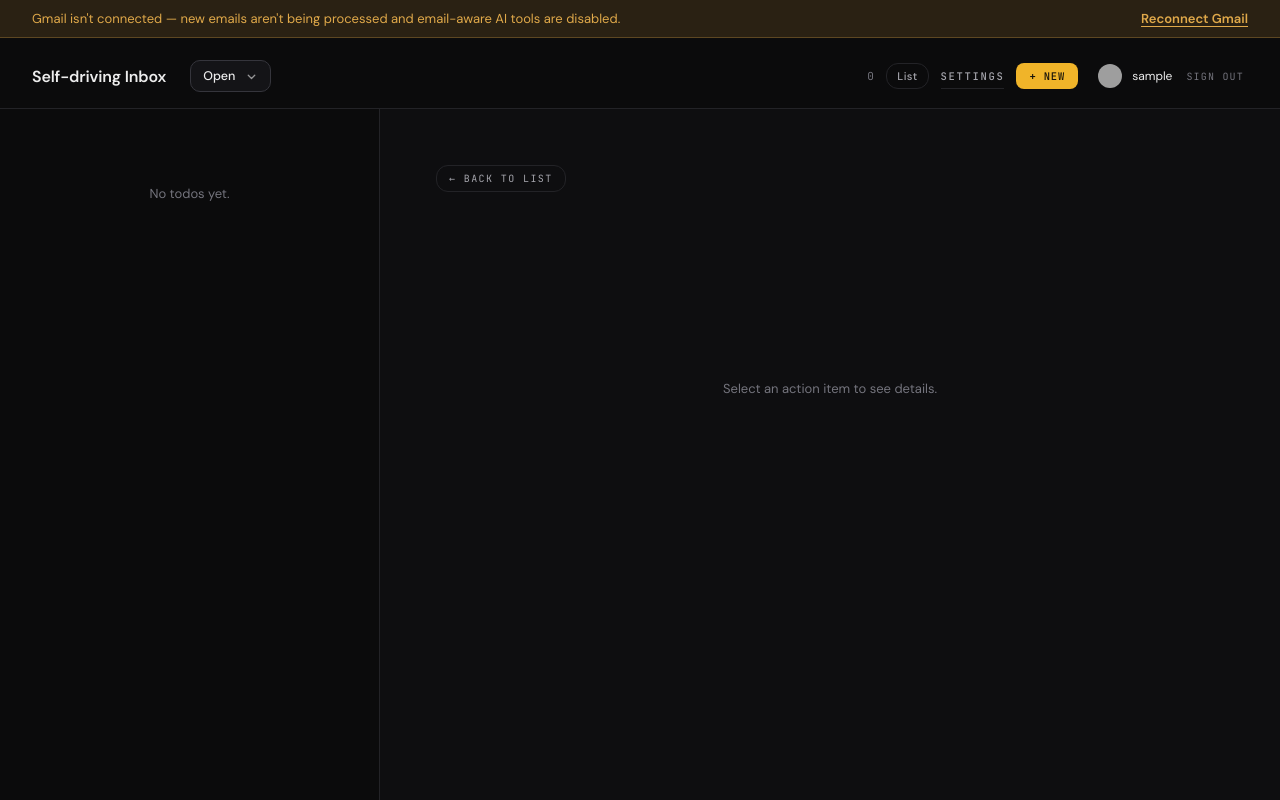
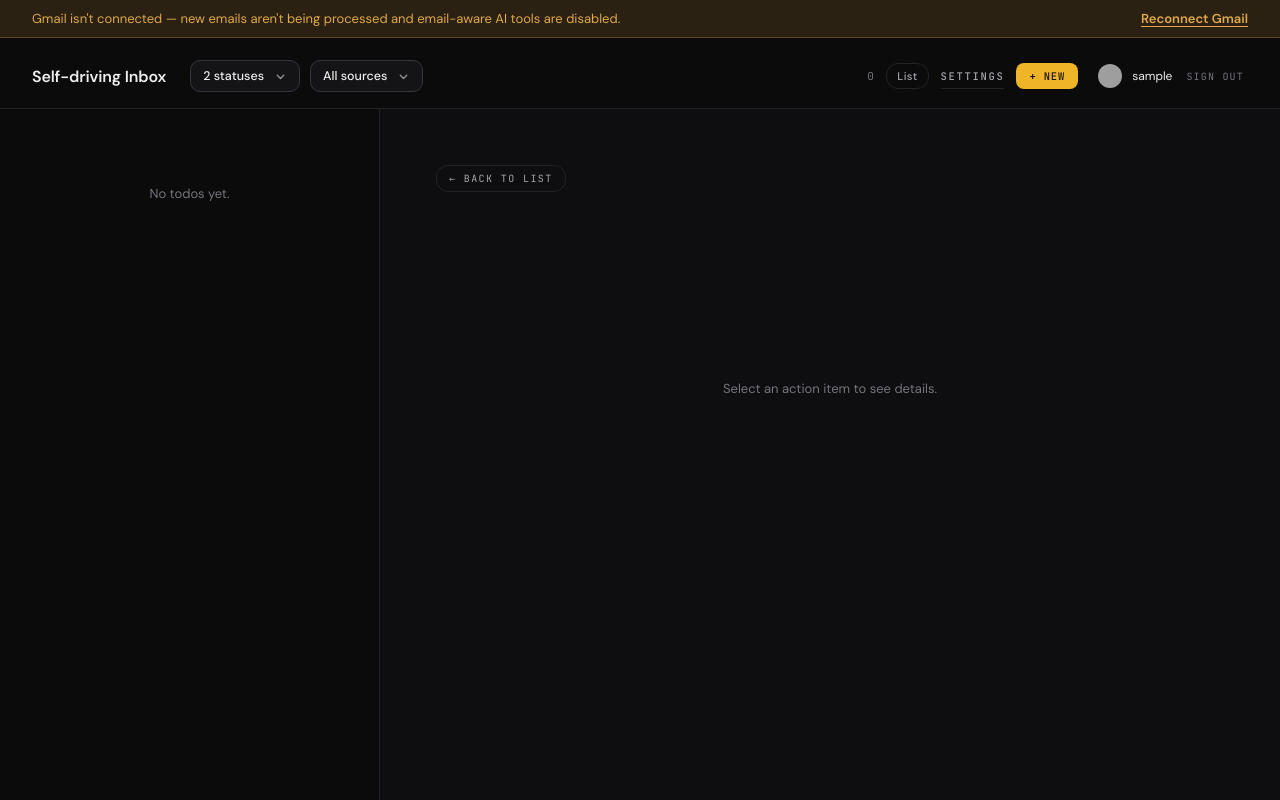
Before and after one commit to ritwikkanodia/action_inbox_ai, a Flask app: page / in a window 1280 px wide. Run offline with Flask 3, Linux system fonts and the light colour scheme; the visitor is signed in with stand-in values (Sample User, id 1); data comes from the database, SQL or seed files in the repository; data that the repository does not hold is empty; grey boxes are pictures that could not be loaded.

Commit message:
feat: persist filters, add Ongoing status and a source filter
Three follow-ups on the status filter.

Filters now survive a refresh. Each dropdown remembers its selection in
localStorage, keyed per filter. Reads and writes are both wrapped —
private-mode browsers throw on localStorage, and failing to remember a
filter must never take the list down with it. Remembered values whose
option no longer exists are dropped, but a deliberately empty selection
is kept: that is a choice, not missing data.

'ongoing' becomes its own option. It is a real status users can set
(STATUS_OPTIONS, and the status CHECK constraint in db.py), but it was
falling into the leftover 'open' bucket, so in-progress work could not be
told apart from untouched work. Status is now read as one bucket per row
rather than a set of overlapping predicates, with rejection taking
precedence: a dismissed suggestion lives under Rejected only, so the
default view stays clear of things you already said no to. Open and
Ongoing are both on by default, which is what the old Open tab showed.

Adds a matching source filter (Gmail / Fathom / Browser / System / User)
over a new data-source on each row, set in both the template and
buildRow. A row must match both dimensions.

Both dropdowns are the same control, so the wiring — label, open/close,
persistence, outside-click and Escape — moves into setupMultiFilter()
rather than being written twice.

Co-Authored-By: Claude Opus 5 <noreply@anthropic.com>

```diff
--- a/static/js/app.js
+++ b/static/js/app.js
@@ -46,40 +46,106 @@ function isPending(t) {
 
 // ---------------- Sidebar state ----------------
 const todoList = document.getElementById('todo-list');
-const statusFilter    = document.getElementById('statusFilter');
-const statusFilterBtn = document.getElementById('statusFilterBtn');
-const statusFilterLbl = document.getElementById('statusFilterLabel');
-const noMatchesEl     = document.getElementById('noMatches');
+const noMatchesEl = document.getElementById('noMatches');
 const countEl     = document.getElementById('todoCount');
 const appEl = document.getElementById('app');
 const detailEmpty   = document.getElementById('detail-empty');
 const detailContent = document.getElementById('detail-content');
 
-const STATUS_LABELS = { open: 'Open', closed: 'Closed', rejected: 'Rejected' };
-const statusBoxes = Array.from(statusFilter.querySelectorAll('input[type="checkbox"]'));
-const selectedStatuses = new Set(statusBoxes.filter(b => b.checked).map(b => b.value));
 let selectedId = null;
 const contextCache = {};
 const threadCache  = {};
 
-// A row shows if it falls in ANY selected status, which is what the three
-// tabs each did on their own. 'open' is the leftover bucket: neither closed
-// nor rejected. A row can be both closed and rejected, so these overlap.
-function matchesStatusFilter(r) {
-  if (selectedStatuses.has('closed')   && r.classList.contains('closed'))        return true;
-  if (selectedStatuses.has('rejected') && r.classList.contains('rejected-todo')) return true;
-  return selectedStatuses.has('open')
-    && !r.classList.contains('closed')
-    && !r.classList.contains('rejected-todo');
+const STATUS_LABELS = { open: 'Open', ongoing: 'Ongoing', closed: 'Closed', rejected: 'Rejected' };
+const SOURCE_LABELS = {
+  gmail: 'Gmail', fathom: 'Fathom', browser_history: 'Browser',
+  system: 'System', user: 'User',
+};
+const FILTER_STORE_PREFIX = 'inbox.filter.';
+
+// Private-mode browsers throw on both of these, so a failure to remember the
+// filter must never take the list down with it.
+function readStoredFilter(key) {
+  try {
+    const raw = localStorage.getItem(FILTER_STORE_PREFIX + key);
+    const parsed = raw ? JSON.parse(raw) : null;
+    return Array.isArray(parsed) ? parsed : null;
+  } catch { return null; }
+}
+function writeStoredFilter(key, values) {
+  try {
+    localStorage.setItem(FILTER_STORE_PREFIX + key, JSON.stringify([...values]));
+  } catch { /* not worth surfacing */ }
 }
 
-// pruneSelection only when the filter itself moved — a todo you close while
+// Wires up one checkbox dropdown and returns the live Set of chosen values.
+function setupMultiFilter({ id, storageKey, labels, plural, onChange }) {
+  const root  = document.getElementById(id);
+  const btn   = root.querySelector('.filter-btn');
+  const label = root.querySelector('.filter-label');
+  const boxes = Array.from(root.querySelectorAll('input[type="checkbox"]'));
+
+  // Drop remembered values whose option no longer exists, but keep a
+  // deliberately empty selection — that is a choice, not missing data.
+  const known  = new Set(boxes.map(b => b.value));
+  const stored = readStoredFilter(storageKey);
+  const initial = stored ? stored.filter(v => known.has(v))
+                         : boxes.filter(b => b.checked).map(b => b.value);
+  const selected = new Set(initial);
+  boxes.forEach(b => { b.checked = selected.has(b.value); });
+
+  function updateLabel() {
+    const picked = [...selected];
+    label.textContent =
+      picked.length === 0 ? `No ${plural}`
+      : picked.length === 1 ? labels[picked[0]]
+      : picked.length === boxes.length ? `All ${plural}`
+      : `${picked.length} ${plural}`;
+  }
+  function setOpen(open) {
+    root.classList.toggle('open', open);
+    btn.setAttribute('aria-expanded', open ? 'true' : 'false');
+  }
+
+  boxes.forEach(box => box.addEventListener('change', () => {
+    if (box.checked) selected.add(box.value);
+    else selected.delete(box.value);
+    writeStoredFilter(storageKey, selected);
+    updateLabel();
+    onChange();
+  }));
+  btn.addEventListener('click', (e) => {
+    e.stopPropagation();
+    setOpen(!root.classList.contains('open'));
+  });
+  document.addEventListener('click', (e) => { if (!root.contains(e.target)) setOpen(false); });
+  document.addEventListener('keydown', (e) => { if (e.key === 'Escape') setOpen(false); });
+
+  updateLabel();
+  return selected;
+}
+
+// Rejection is exclusive: a dismissed suggestion lives under Rejected only, so
+// the default view stays clear of things you already said no to.
+function statusBucket(r) {
+  if (r.classList.contains('rejected-todo')) return 'rejected';
+  if (r.classList.contains('closed'))  return 'closed';
+  if (r.classList.contains('ongoing')) return 'ongoing';
+  return 'open';
+}
+
+function matchesFilters(r) {
+  return selectedStatuses.has(statusBucket(r))
+      && selectedSources.has(r.dataset.source || 'user');
+}
+
+// pruneSelection only when a filter itself moved — a todo you close while
 // reading it should leave the list without yanking the detail pane away.
 function applyFilter({ pruneSelection = false } = {}) {
   const rows = Array.from(document.querySelectorAll('#todo-list .todo-row'));
   let shown = 0;
   rows.forEach(r => {
-    const show = matchesStatusFilter(r);
+    const show = matchesFilters(r);
     r.classList.toggle('filtered-out', !show);
     if (show) shown++;
   });
@@ -92,39 +158,15 @@ function applyFilter({ pruneSelection = false } = {}) {
   }
 }
 
-function updateStatusLabel() {
-  const picked = [...selectedStatuses];
-  statusFilterLbl.textContent =
-    picked.length === 0 ? 'No statuses'
-    : picked.length === 1 ? STATUS_LABELS[picked[0]]
-    : picked.length === statusBoxes.length ? 'All statuses'
-    : `${picked.length} statuses`;
-}
-
-function setStatusFilterOpen(open) {
-  statusFilter.classList.toggle('open', open);
-  statusFilterBtn.setAttribute('aria-expanded', open ? 'true' : 'false');
-}
-
-statusBoxes.forEach(box => box.addEventListener('change', () => {
-  if (box.checked) selectedStatuses.add(box.value);
-  else selectedStatuses.delete(box.value);
-  updateStatusLabel();
-  applyFilter({ pruneSelection: true });
-}));
-
-statusFilterBtn.addEventListener('click', (e) => {
-  e.stopPropagation();
-  setStatusFilterOpen(!statusFilter.classList.contains('open'));
+const selectedStatuses = setupMultiFilter({
+  id: 'statusFilter', storageKey: 'statuses', labels: STATUS_LABELS,
+  plural: 'statuses', onChange: () => applyFilter({ pruneSelection: true }),
 });
-document.addEventListener('click', (e) => {
-  if (!statusFilter.contains(e.target)) setStatusFilterOpen(false);
-});
-document.addEventListener('keydown', (e) => {
-  if (e.key === 'Escape') setStatusFilterOpen(false);
+const selectedSources = setupMultiFilter({
+  id: 'sourceFilter', storageKey: 'sources', labels: SOURCE_LABELS,
+  plural: 'sources', onChange: () => applyFilter({ pruneSelection: true }),
 });
 
-updateStatusLabel();
 applyFilter();
 
 // ---------------- Selection / detail rendering ----------------
@@ -748,6 +790,7 @@ function buildRow(t) {
   row.className = `todo-row ${t.status || 'open'}`;
   row.dataset.id = t.todo_id;
   row.dataset.importance = t.importance || 'none';
+  row.dataset.source = t.source || 'user';
   if (t.relevant_link) row.dataset.link = t.relevant_link;
   row.innerHTML = `
     <div class="row-body">
--- a/templates/index.html
+++ b/templates/index.html
@@ -30,25 +30,48 @@
 
 <header class="top">
   <div class="tabs">
+    {# 'ongoing' is a real status users can set, so it filters on its own rather
+       than hiding inside 'open'. Defaults reproduce the old Open tab. #}
+    {% set status_opts = [
+      ('open', 'Open', true), ('ongoing', 'Ongoing', true),
+      ('closed', 'Closed', false), ('rejected', 'Rejected', false)] %}
+    {% set source_opts = [
+      ('gmail', 'Gmail'), ('fathom', 'Fathom'), ('browser_history', 'Browser'),
+      ('system', 'System'), ('user', 'User')] %}
+
     <div class="filter-dropdown" id="statusFilter">
-      <button class="filter-btn" id="statusFilterBtn" aria-haspopup="true" aria-expanded="false">
+      <button class="filter-btn" aria-haspopup="true" aria-expanded="false">
         <span class="sr-only">Filter by status: </span>
-        <span id="statusFilterLabel">Open</span>
+        <span class="filter-label">Open</span>
         <svg class="filter-chevron" viewBox="0 0 16 16" aria-hidden="true">
           <path d="M4 6.5 8 10.5 12 6.5" fill="none" stroke="currentColor" stroke-width="1.6"
                 stroke-linecap="round" stroke-linejoin="round"/>
         </svg>
       </button>
-      <div class="filter-menu" id="statusFilterMenu" role="group" aria-label="Statuses to show">
+      <div class="filter-menu" role="group" aria-label="Statuses to show">
+        {% for value, label, on in status_opts %}
         <label class="filter-opt">
-          <input type="checkbox" value="open" checked><span class="filter-check"></span>Open
+          <input type="checkbox" value="{{ value }}"{% if on %} checked{% endif %}><span class="filter-check"></span>{{ label }}
         </label>
+        {% endfor %}
+      </div>
+    </div>
+
+    <div class="filter-dropdown" id="sourceFilter">
+      <button class="filter-btn" aria-haspopup="true" aria-expanded="false">
+        <span class="sr-only">Filter by source: </span>
+        <span class="filter-label">All sources</span>
+        <svg class="filter-chevron" viewBox="0 0 16 16" aria-hidden="true">
+          <path d="M4 6.5 8 10.5 12 6.5" fill="none" stroke="currentColor" stroke-width="1.6"
+                stroke-linecap="round" stroke-linejoin="round"/>
+        </svg>
+      </button>
+      <div class="filter-menu" role="group" aria-label="Sources to show">
+        {% for value, label in source_opts %}
         <label class="filter-opt">
-          <input type="checkbox" value="closed"><span class="filter-check"></span>Closed
+          <input type="checkbox" value="{{ value }}" checked><span class="filter-check"></span>{{ label }}
         </label>
-        <label class="filter-opt">
-          <input type="checkbox" value="rejected"><span class="filter-check"></span>Rejected
-        </label>
+        {% endfor %}
       </div>
     </div>
   </div>
@@ -117,6 +140,7 @@
         <div class="todo-row {{ t.status }}{% if t.decision == 'rejected' %} rejected-todo{% endif %}{% if pending %} pending-decision{% endif %}"
              data-id="{{ t.todo_id }}"
              data-importance="{{ t.importance or 'none' }}"
+             data-source="{{ t.source or 'user' }}"
              {% if t.relevant_link %}data-link="{{ t.relevant_link }}"{% endif %}>
           <div class="row-body">
             <div class="row-title">
@@ -150,7 +174,7 @@
         </div>
         {% endfor %}
       {% endif %}
-      <p class="empty-note" id="noMatches" hidden>No todos match the selected statuses.</p>
+      <p class="empty-note" id="noMatches" hidden>No todos match the selected filters.</p>
     </div>
   </aside>
 
```
